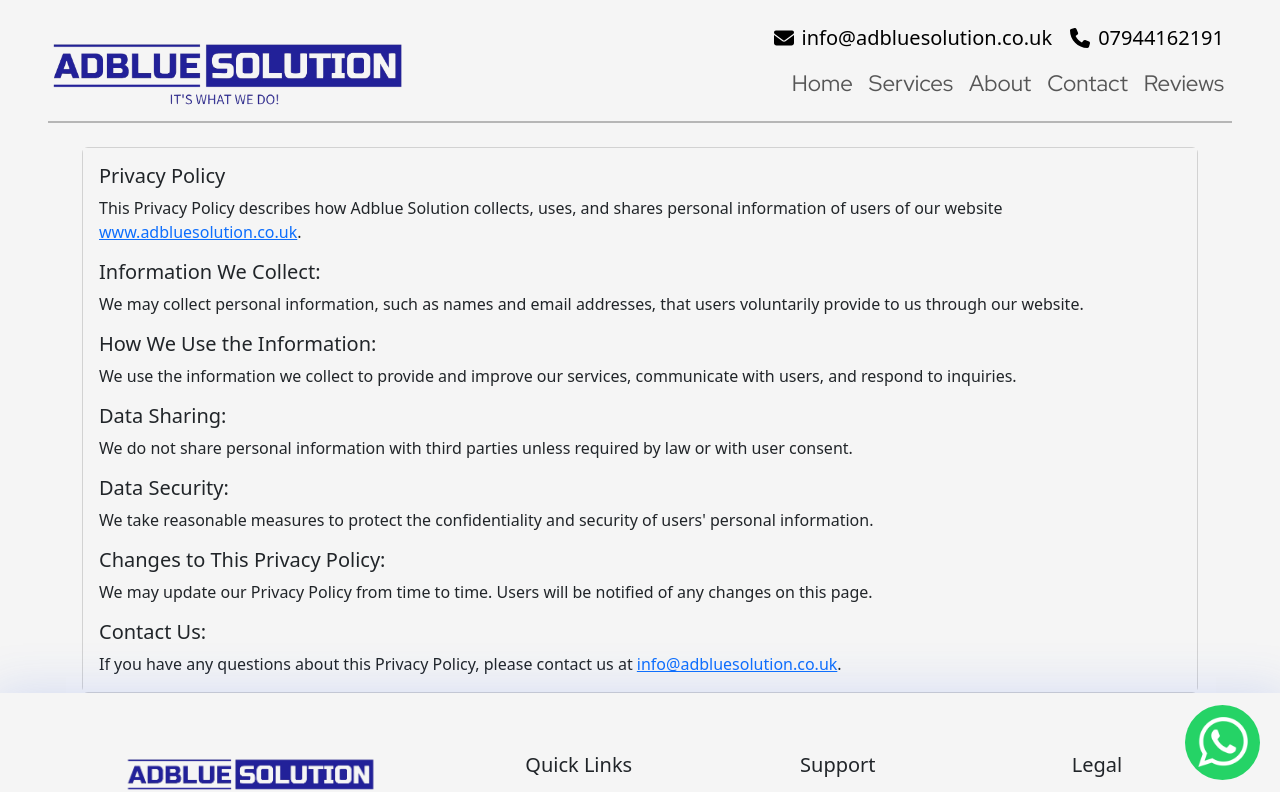
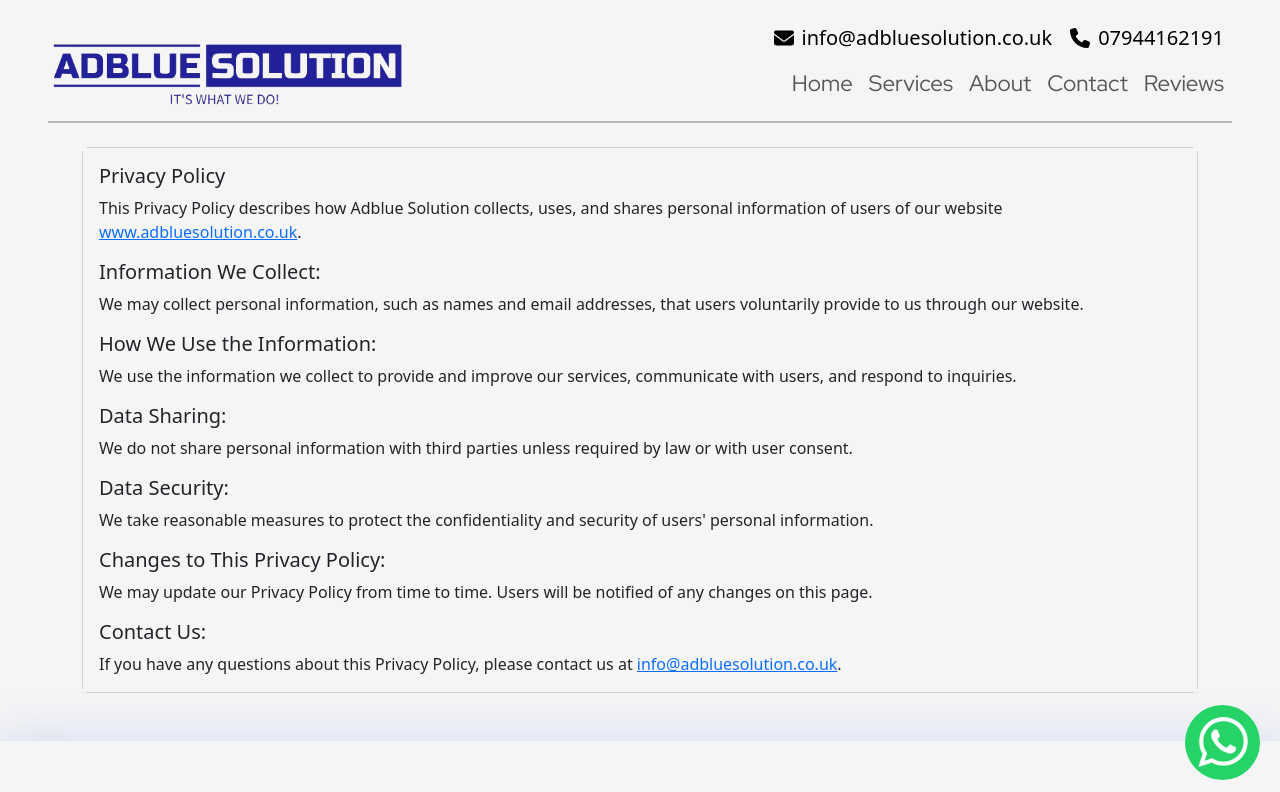
Before and after one commit to joshthomas98/adblue-solution-website, a React (Vite) app: page /privacypolicy in a window 1280 px wide. Shown: the top 792 px of the page. Built offline with nearby package versions, Linux system fonts and the light colour scheme; no server answers; the database is empty; some icons are missing; a web font is replaced by a local one.

Commit message:
Privacy policy DONE

```diff
--- a/src/pages/PrivacyPolicy.jsx
+++ b/src/pages/PrivacyPolicy.jsx
@@ -3,7 +3,7 @@ import { Container, Card } from "react-bootstrap";
 
 const PrivacyPolicy = () => {
   return (
-    <Container className="mt-4">
+    <Container className="mt-4 pb-5">
       <Card>
         <Card.Body>
           <Card.Title>Privacy Policy</Card.Title>
```
